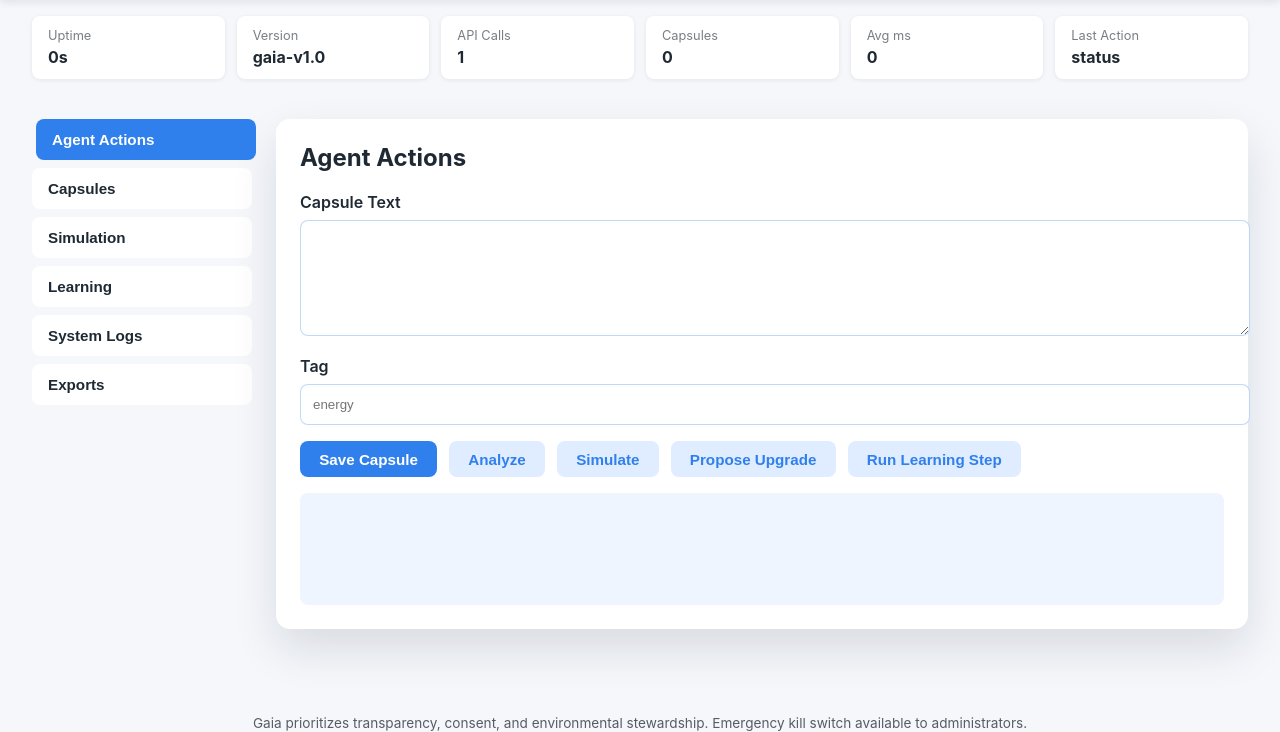
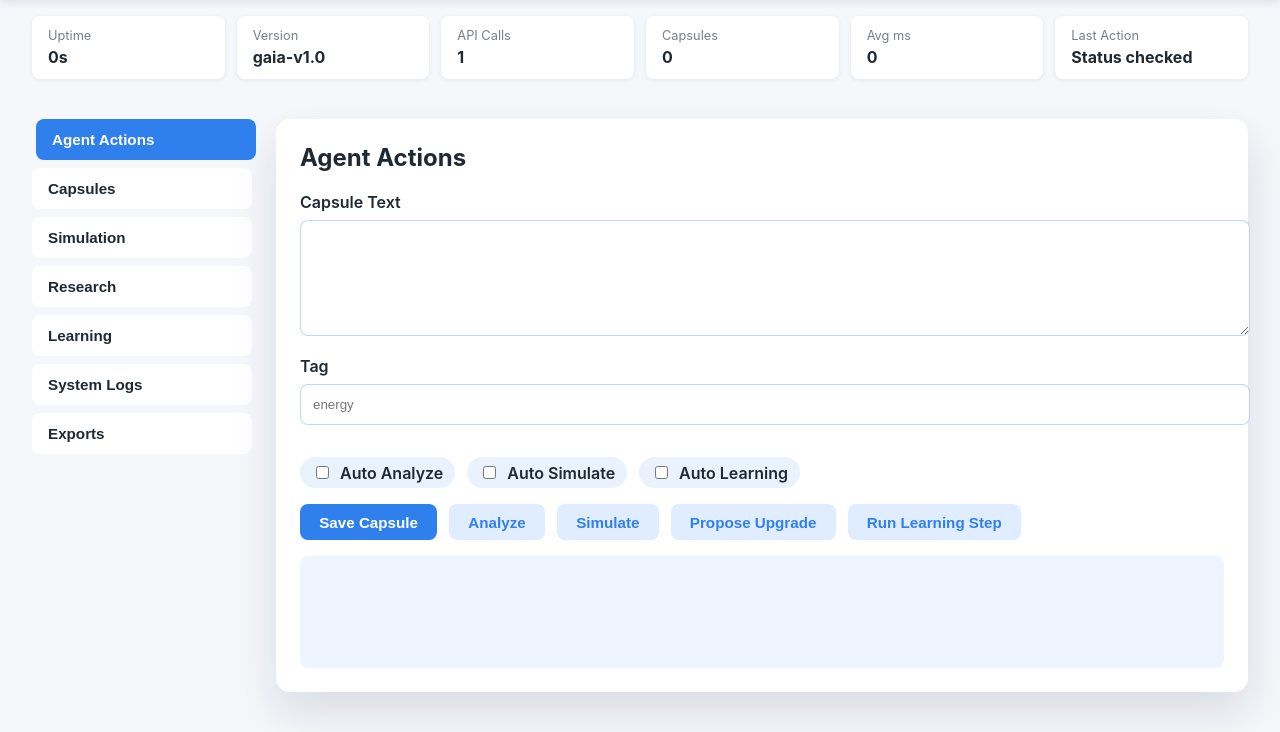
Before and after one commit to Mqhele-dot/gaia-ai-agent, a Flask app: page / in a window 1280 px wide. Shown: the part 102-834 px from the top of the page. Run offline with Flask 3, Linux system fonts and the light colour scheme; data that the repository does not hold is empty.

Commit message:
Enhance dashboard automation and add research explorer

```diff
--- a/gaia/app.py
+++ b/gaia/app.py
@@ -35,6 +35,7 @@ from gaia.gaia_core.storage import (
     save_capsule,
     save_state,
 )
+from gaia.gaia_core.research import explore_science
 from gaia.gaia_core.upgrades import propose_upgrade
 
 load_dotenv()
@@ -57,9 +58,15 @@ def _record_event(
     *,
     capsules_delta: int = 0,
     log_payload: Dict[str, Any] | None = None,
+    summary: str | None = None,
 ) -> None:
     elapsed_ms = (time.time() - start_time) * 1000
-    tracker().record_api_call(action, elapsed_ms, capsules_delta=capsules_delta)
+    tracker().record_api_call(
+        action,
+        elapsed_ms,
+        capsules_delta=capsules_delta,
+        summary=summary,
+    )
     payload: Dict[str, Any] = {"event": action, "processing_ms": round(elapsed_ms, 2)}
     if capsules_delta:
         payload["capsules_delta"] = capsules_delta
@@ -85,7 +92,12 @@ def index() -> str:
 def status() -> Response:
     start = time.time()
     snapshot = tracker().get_status()
-    _record_event("status", start, log_payload={"event": "status", "halted": snapshot["halted"]})
+    _record_event(
+        "status",
+        start,
+        log_payload={"event": "status", "halted": snapshot["halted"]},
+        summary="Status checked",
+    )
     return jsonify(tracker().get_status())
 
 
@@ -104,6 +116,7 @@ def capsules_save() -> Response:
             "capsule_rejected",
             start,
             log_payload={"event": "capsule_rejected", "tag": tag, "reasons": violation["reasons"]},
+            summary="Capsule rejected",
         )
         return jsonify({"error": "Disallowed by policy.", "reasons": violation["reasons"]}), 400
 
@@ -114,7 +127,13 @@ def capsules_save() -> Response:
         "tag": tag,
         "len": len(text),
     }
-    _record_event("capsule_saved", start, capsules_delta=1, log_payload=log_payload)
+    _record_event(
+        "capsule_saved",
+        start,
+        capsules_delta=1,
+        log_payload=log_payload,
+        summary=f"Capsule saved ({tag})",
+    )
     return jsonify(capsule), 201
 
 
@@ -133,6 +152,7 @@ def capsules_list() -> Response:
             "query": query,
             "count": len(capsules),
         },
+        summary="Capsules listed",
     )
     return jsonify({"capsules": capsules})
 
@@ -149,6 +169,7 @@ def capsules_analyze() -> Response:
             "capsule_analysis_blocked",
             start,
             log_payload={"event": "capsule_analysis_blocked", "reasons": analysis_policy["reasons"]},
+            summary="Capsule analysis blocked",
         )
         return jsonify({"error": "Disallowed by policy.", "reasons": analysis_policy["reasons"]}), 400
 
@@ -172,6 +193,7 @@ def capsules_analyze() -> Response:
             "length": length,
             "unique_tokens": unique_tokens,
         },
+        summary="Capsule analyzed",
     )
     return jsonify(result)
 
@@ -192,6 +214,7 @@ def simulate_run() -> Response:
                 "capsule_id": capsule_id or "ad-hoc",
                 "reason": "halted",
             },
+            summary="Simulation blocked",
         )
         return jsonify({"error": "System halted. Simulation disabled."}), 423
 
@@ -207,6 +230,7 @@ def simulate_run() -> Response:
                 "capsule_id": capsule_id or "ad-hoc",
                 "error": message,
             },
+            summary="Simulation blocked",
         )
         if "Disallowed by policy" in message:
             detail = message.split(":", 1)[1].strip() if ":" in message else message
@@ -219,7 +243,12 @@ def simulate_run() -> Response:
         "safety": "pass",
         "risk": "low",
     }
-    _record_event("simulate", start, log_payload=log_payload)
+    _record_event(
+        "simulate",
+        start,
+        log_payload=log_payload,
+        summary="Simulation completed",
+    )
     return jsonify(simulation)
 
 
@@ -238,7 +267,13 @@ def learning_step_route() -> Response:
         "delta_score": snapshot["delta_score"],
         "version": snapshot["version"],
     }
-    _record_event("learning_step", start, log_payload=log_payload)
+    tracker().update_learning(snapshot["version"], float(snapshot["delta_score"]))
+    _record_event(
+        "learning_step",
+        start,
+        log_payload=log_payload,
+        summary=f"Learning step Δ{snapshot['delta_score']:+.3f}",
+    )
     return jsonify(snapshot)
 
 
@@ -251,6 +286,7 @@ def upgrades_propose() -> Response:
             "upgrade_blocked",
             start,
             log_payload={"event": "upgrade_blocked", "reason": "halted"},
+            summary="Upgrade blocked",
         )
         return jsonify({"error": "System halted. Upgrade proposals are paused."}), 423
 
@@ -267,7 +303,12 @@ def upgrades_propose() -> Response:
 
     if not result["accepted"]:
         log_payload["event"] = "upgrade_rejected"
-        _record_event("upgrade_rejected", start, log_payload=log_payload)
+        _record_event(
+            "upgrade_rejected",
+            start,
+            log_payload=log_payload,
+            summary="Upgrade rejected",
+        )
         if result["notes"]:
             return (
                 jsonify(
@@ -281,8 +322,52 @@ def upgrades_propose() -> Response:
             )
         return jsonify(result)
 
-    _record_event("upgrade_accepted", start, log_payload=log_payload)
+    _record_event(
+        "upgrade_accepted",
+        start,
+        log_payload=log_payload,
+        summary="Upgrade accepted",
+    )
     return jsonify(result)
+
+
+@app.route("/research/explore")
+def research_explore() -> Response:
+    start = time.time()
+    if tracker().is_halted():
+        _record_event(
+            "research_explore",
+            start,
+            log_payload={"event": "research_explore", "reason": "halted"},
+            summary="Research blocked",
+        )
+        return jsonify({"error": "System halted. Research exploration paused."}), 423
+
+    query = request.args.get("q", "").strip()
+    if not query:
+        _record_event(
+            "research_explore",
+            start,
+            log_payload={"event": "research_explore", "query": query, "error": "missing_query"},
+            summary="Research query missing",
+        )
+        return jsonify({"error": "Query parameter 'q' is required."}), 400
+
+    research = explore_science(query)
+    log_payload: Dict[str, Any] = {
+        "event": "research_explore",
+        "query": query,
+        "source": research.get("source"),
+        "result_count": len(research.get("results", [])),
+    }
+    _record_event(
+        "research_explore",
+        start,
+        log_payload=log_payload,
+        summary=f"Explored research on '{query}'",
+    )
+    status_code = 200 if research.get("results") else 202
+    return jsonify(research), status_code
 
 
 @app.route("/admin/kill", methods=["POST"])
@@ -290,12 +375,22 @@ def admin_kill() -> Response:
     start = time.time()
     token = request.headers.get("X-ADMIN-TOKEN")
     if token != ADMIN_TOKEN:
-        _record_event("kill_denied", start, log_payload={"event": "kill_denied"})
+        _record_event(
+            "kill_denied",
+            start,
+            log_payload={"event": "kill_denied"},
+            summary="Kill switch denied",
+        )
         return jsonify({"error": "Invalid admin token."}), 403
 
     tracker().set_halted(True)
     save_state({"halted": True})
-    _record_event("kill_switch", start, log_payload={"event": "kill_switch", "status": "HALTED"})
+    _record_event(
+        "kill_switch",
+        start,
+        log_payload={"event": "kill_switch", "status": "HALTED"},
+        summary="Kill switch engaged",
+    )
     return jsonify({"status": "HALTED"})
 
 
@@ -304,7 +399,12 @@ def export_logs() -> Response:
     start = time.time()
     if not ACTIVITY_LOG.exists():
         ACTIVITY_LOG.touch()
-    _record_event("export_logs", start, log_payload={"event": "export_logs"})
+    _record_event(
+        "export_logs",
+        start,
+        log_payload={"event": "export_logs"},
+        summary="Logs exported",
+    )
     return send_file(ACTIVITY_LOG, mimetype="application/json", as_attachment=True, download_name="activity.jsonl")
 
 
@@ -344,10 +444,20 @@ def export_capsules() -> Response:
         mimetype = "text/plain"
         filename = "capsules.txt"
     else:
-        _record_event("export_capsules_failed", start, log_payload={"event": "export_capsules_failed", "fmt": fmt})
+        _record_event(
+            "export_capsules_failed",
+            start,
+            log_payload={"event": "export_capsules_failed", "fmt": fmt},
+            summary="Capsule export failed",
+        )
         return jsonify({"error": "Unsupported format.", "allowed": ["json", "csv", "txt"]}), 400
 
-    _record_event("export_capsules", start, log_payload={"event": "export_capsules", "fmt": fmt, "count": len(capsules)})
+    _record_event(
+        "export_capsules",
+        start,
+        log_payload={"event": "export_capsules", "fmt": fmt, "count": len(capsules)},
+        summary=f"Capsules exported ({fmt})",
+    )
     return Response(data, mimetype=mimetype, headers={"Content-Disposition": f"attachment; filename={filename}"})
 
 
--- a/gaia/gaia_core/learning.py
+++ b/gaia/gaia_core/learning.py
@@ -52,6 +52,7 @@ def learning_step(metrics: Dict[str, float]) -> Dict[str, object]:
         handle.write(json.dumps(snapshot) + "\n")
 
     tracker().set_version(new_version)
+    tracker().update_learning(new_version, delta_score)
 
     return snapshot
 
--- a/gaia/static/app.js
+++ b/gaia/static/app.js
@@ -11,14 +11,28 @@ const statusEls = {
   halted: $('#halted-banner'),
   learningVersion: $('#learning-version'),
   learningDelta: $('#learning-delta'),
+  learningTrend: $('#learning-trend'),
   logOutput: $('#log-output'),
   capsuleList: $('#capsule-list'),
   actionsOutput: $('#actions-output'),
   simulationOutput: $('#simulation-output'),
+  researchOutput: $('#research-output'),
 };
 
 const state = {
   learningTrend: [],
+  autoIntervals: {
+    analyze: null,
+    simulate: null,
+    learning: null,
+  },
+  lastLearningDelta: null,
+};
+
+const autoControls = {
+  analyze: $('#auto-analyze'),
+  simulate: $('#auto-simulate'),
+  learning: $('#auto-learning'),
 };
 
 function setOutput(el, data) {
@@ -27,6 +41,26 @@ function setOutput(el, data) {
     el.textContent = data;
   } else {
     el.textContent = JSON.stringify(data, null, 2);
+  }
+}
+
+function updateLearningMetrics(version, delta, { track = false } = {}) {
+  if (statusEls.learningVersion) {
+    statusEls.learningVersion.textContent = version || '-';
+  }
+  if (statusEls.learningDelta) {
+    statusEls.learningDelta.textContent =
+      typeof delta === 'number' ? delta.toFixed(3) : '-';
+  }
+  if (typeof delta === 'number') {
+    state.lastLearningDelta = delta;
+  }
+  if (track && typeof delta === 'number') {
+    state.learningTrend.push(delta);
+    if (state.learningTrend.length > 50) {
+      state.learningTrend.shift();
+    }
+    drawTrend();
   }
 }
 
@@ -58,6 +92,10 @@ async function refreshStatus() {
     statusEls.avg.textContent = data.processing_ms_avg ?? 0;
     statusEls.last.textContent = data.last_action || '-';
     statusEls.halted.classList.toggle('hidden', !data.halted);
+    const delta = typeof data.learning_delta === 'number' ? data.learning_delta : null;
+    const shouldTrack =
+      delta !== null && (state.learningTrend.length === 0 || state.learningTrend[state.learningTrend.length - 1] !== delta);
+    updateLearningMetrics(data.learning_version, delta, { track: shouldTrack });
   } catch (error) {
     console.error('Status error', error);
   }
@@ -83,10 +121,12 @@ async function saveCapsule() {
   }
 }
 
-async function analyzeCapsule() {
+async function analyzeCapsule({ silent = false } = {}) {
   const text = $('#capsule-text').value.trim();
   if (!text) {
-    setOutput(statusEls.actionsOutput, 'Enter text to analyze.');
+    if (!silent) {
+      setOutput(statusEls.actionsOutput, 'Enter text to analyze.');
+    }
     return;
   }
   try {
@@ -100,10 +140,12 @@ async function analyzeCapsule() {
   }
 }
 
-async function simulateCapsule() {
+async function simulateCapsule({ silent = false } = {}) {
   const text = $('#capsule-text').value.trim();
   if (!text) {
-    setOutput(statusEls.simulationOutput, 'Provide text to simulate.');
+    if (!silent) {
+      setOutput(statusEls.simulationOutput, 'Provide text to simulate.');
+    }
     return;
   }
   try {
@@ -112,6 +154,7 @@ async function simulateCapsule() {
       body: JSON.stringify({ text }),
     });
     setOutput(statusEls.simulationOutput, data);
+    await refreshStatus();
   } catch (error) {
     setOutput(statusEls.simulationOutput, error);
   }
@@ -134,7 +177,7 @@ async function proposeUpgrade() {
   }
 }
 
-async function runLearningStep() {
+async function runLearningStep({ silent = false } = {}) {
   try {
     const data = await fetchJSON('/learning/step', {
       method: 'POST',
@@ -144,14 +187,11 @@ async function runLearningStep() {
         feedback_score: 0.6 + Math.random() * 0.4,
       }),
     });
-    statusEls.learningVersion.textContent = data.version;
-    statusEls.learningDelta.textContent = data.delta_score;
-    state.learningTrend.push(data.delta_score);
-    if (state.learningTrend.length > 30) {
-      state.learningTrend.shift();
+    const delta = Number(data.delta_score);
+    updateLearningMetrics(data.version, delta, { track: true });
+    if (!silent) {
+      setOutput(statusEls.actionsOutput, data);
     }
-    drawTrend();
-    setOutput(statusEls.actionsOutput, data);
     await refreshStatus();
   } catch (error) {
     setOutput(statusEls.actionsOutput, error);
@@ -159,22 +199,27 @@ async function runLearningStep() {
 }
 
 function drawTrend() {
-  const canvas = $('#learning-trend');
+  const canvas = statusEls.learningTrend;
   if (!canvas) return;
   const ctx = canvas.getContext('2d');
-  const width = canvas.width;
-  const height = canvas.height;
+  if (!ctx) return;
+  const ratio = window.devicePixelRatio || 1;
+  const width = (canvas.clientWidth || 320) * ratio;
+  const height = (canvas.clientHeight || 140) * ratio;
+  canvas.width = width;
+  canvas.height = height;
   ctx.clearRect(0, 0, width, height);
   if (state.learningTrend.length < 2) {
     ctx.fillStyle = '#94a3b8';
-    ctx.fillText('Trend will appear after multiple learning steps.', 10, height / 2);
+    ctx.font = `${14 * ratio}px Inter, sans-serif`;
+    ctx.fillText('Trend appears after multiple learning steps.', 12 * ratio, height / 2);
     return;
   }
   const max = Math.max(...state.learningTrend);
   const min = Math.min(...state.learningTrend);
   const range = Math.max(0.01, max - min);
   ctx.strokeStyle = '#2f80ed';
-  ctx.lineWidth = 2;
+  ctx.lineWidth = 2 * ratio;
   ctx.beginPath();
   state.learningTrend.forEach((value, index) => {
     const x = (index / (state.learningTrend.length - 1)) * width;
@@ -220,6 +265,35 @@ async function refreshLogs() {
   }
 }
 
+async function exploreResearch({ silent = false } = {}) {
+  const input = $('#research-query');
+  const topic = input ? input.value.trim() : '';
+  if (!topic) {
+    if (!silent) {
+      setOutput(statusEls.researchOutput, 'Enter a topic to explore.');
+    }
+    return;
+  }
+  try {
+    const data = await fetchJSON(`/research/explore?q=${encodeURIComponent(topic)}`);
+    setOutput(statusEls.researchOutput, data);
+    await refreshStatus();
+  } catch (error) {
+    setOutput(statusEls.researchOutput, error);
+  }
+}
+
+function setAutoAction(key, enabled, intervalMs, handler) {
+  if (state.autoIntervals[key]) {
+    clearInterval(state.autoIntervals[key]);
+    state.autoIntervals[key] = null;
+  }
+  if (enabled) {
+    handler({ silent: true });
+    state.autoIntervals[key] = setInterval(() => handler({ silent: true }), intervalMs);
+  }
+}
+
 function initTabs() {
   $$('.tab').forEach((tab) => {
     tab.addEventListener('click', () => {
@@ -248,10 +322,14 @@ function initDarkMode() {
 function initEvents() {
   $('#refresh-status').addEventListener('click', refreshStatus);
   $('#btn-save').addEventListener('click', saveCapsule);
-  $('#btn-analyze').addEventListener('click', analyzeCapsule);
-  $('#btn-simulate').addEventListener('click', simulateCapsule);
+  $('#btn-analyze').addEventListener('click', () => analyzeCapsule());
+  $('#btn-simulate').addEventListener('click', () => simulateCapsule());
   $('#btn-upgrade').addEventListener('click', proposeUpgrade);
-  $('#btn-learning').addEventListener('click', runLearningStep);
+  $('#btn-learning').addEventListener('click', () => runLearningStep());
+  const researchButton = $('#btn-research');
+  if (researchButton) {
+    researchButton.addEventListener('click', () => exploreResearch());
+  }
   $('#btn-filter').addEventListener('click', () => {
     refreshCapsules({
       tag: $('#filter-tag').value.trim(),
@@ -267,6 +345,22 @@ function initEvents() {
       window.open(`/export/capsules?fmt=${button.dataset.fmt}`, '_blank');
     });
   });
+
+  if (autoControls.analyze) {
+    autoControls.analyze.addEventListener('change', () =>
+      setAutoAction('analyze', autoControls.analyze.checked, 20000, analyzeCapsule),
+    );
+  }
+  if (autoControls.simulate) {
+    autoControls.simulate.addEventListener('change', () =>
+      setAutoAction('simulate', autoControls.simulate.checked, 30000, simulateCapsule),
+    );
+  }
+  if (autoControls.learning) {
+    autoControls.learning.addEventListener('change', () =>
+      setAutoAction('learning', autoControls.learning.checked, 45000, runLearningStep),
+    );
+  }
 }
 
 async function boot() {
@@ -276,8 +370,10 @@ async function boot() {
   await refreshStatus();
   await refreshCapsules();
   await refreshLogs();
+  drawTrend();
   setInterval(refreshStatus, 7000);
   setInterval(refreshLogs, 10000);
+  setInterval(() => refreshCapsules(), 15000);
 }
 
 document.addEventListener('DOMContentLoaded', boot);
--- a/gaia/static/style.css
+++ b/gaia/static/style.css
@@ -53,6 +53,19 @@ body {
   gap: 0.5rem;
   align-items: center;
   cursor: pointer;
+}
+
+.auto-actions {
+  display: flex;
+  flex-wrap: wrap;
+  gap: 0.75rem;
+  margin-top: 1rem;
+}
+
+.auto-actions .toggle {
+  padding: 0.35rem 0.75rem;
+  border-radius: 999px;
+  background: rgba(47, 128, 237, 0.1);
 }
 
 .status-bar {
--- a/gaia/templates/dashboard.html
+++ b/gaia/templates/dashboard.html
@@ -36,6 +36,7 @@
       <button class="tab active" data-target="panel-actions">Agent Actions</button>
       <button class="tab" data-target="panel-capsules">Capsules</button>
       <button class="tab" data-target="panel-simulation">Simulation</button>
+      <button class="tab" data-target="panel-research">Research</button>
       <button class="tab" data-target="panel-learning">Learning</button>
       <button class="tab" data-target="panel-logs">System Logs</button>
       <button class="tab" data-target="panel-exports">Exports</button>
@@ -46,6 +47,20 @@
       <form id="capsule-form">
         <label>Capsule Text<textarea id="capsule-text" rows="6" required></textarea></label>
         <label>Tag<input id="capsule-tag" type="text" placeholder="energy" /></label>
+        <div class="auto-actions">
+          <label class="toggle">
+            <input type="checkbox" id="auto-analyze" />
+            <span>Auto Analyze</span>
+          </label>
+          <label class="toggle">
+            <input type="checkbox" id="auto-simulate" />
+            <span>Auto Simulate</span>
+          </label>
+          <label class="toggle">
+            <input type="checkbox" id="auto-learning" />
+            <span>Auto Learning</span>
+          </label>
+        </div>
         <div class="button-row">
           <button type="button" id="btn-save" class="primary">Save Capsule</button>
           <button type="button" id="btn-analyze">Analyze</button>
@@ -72,13 +87,31 @@
       <div id="simulation-output" class="output"></div>
     </section>
 
+    <section id="panel-research" class="panel">
+      <h2>Scientific Research Explorer</h2>
+      <p class="panel-description">
+        Gaia queries open scientific datasets to surface high-impact economic and environmental research insights.
+      </p>
+      <form id="research-form" class="research-form">
+        <input id="research-query" type="text" placeholder="e.g. community microgrids" required />
+        <button type="button" id="btn-research" class="primary">Explore Knowledge</button>
+      </form>
+      <div id="research-output" class="output"></div>
+    </section>
+
     <section id="panel-learning" class="panel">
       <h2>Learning Progress</h2>
       <div class="learning-grid">
-        <div><span>Current Version</span><strong id="learning-version">-</strong></div>
-        <div><span>Last Delta</span><strong id="learning-delta">0</strong></div>
+        <div class="learning-card">
+          <span>Current Version</span>
+          <strong id="learning-version">-</strong>
+        </div>
+        <div class="learning-card">
+          <span>Last Delta</span>
+          <strong id="learning-delta">0</strong>
+        </div>
       </div>
-      <canvas id="learning-trend" width="320" height="120"></canvas>
+      <canvas id="learning-trend" width="360" height="140" aria-label="Learning trend sparkline"></canvas>
     </section>
 
     <section id="panel-logs" class="panel">
--- a/requirements.txt
+++ b/requirements.txt
@@ -2,3 +2,4 @@ flask>=2.3
 gunicorn>=21.2
 python-dotenv>=1.0
 pytest>=7.4
+requests>=2.31
```
Also changed, not shown: other parts of gaia/static/style.css (+45 -2 lines), gaia/gaia_core/metrics.py (+52 -4 lines), gaia/gaia_core/research.py (added, +100 -0 lines), tests/test_integration.py (+42 -1 lines), tests/test_metrics.py (+4 -1 lines), README.md.
